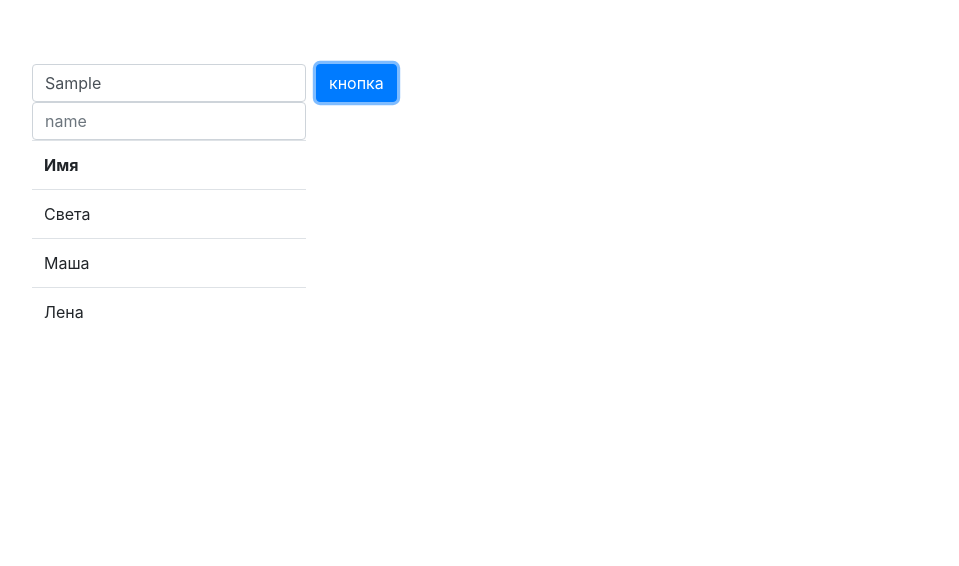
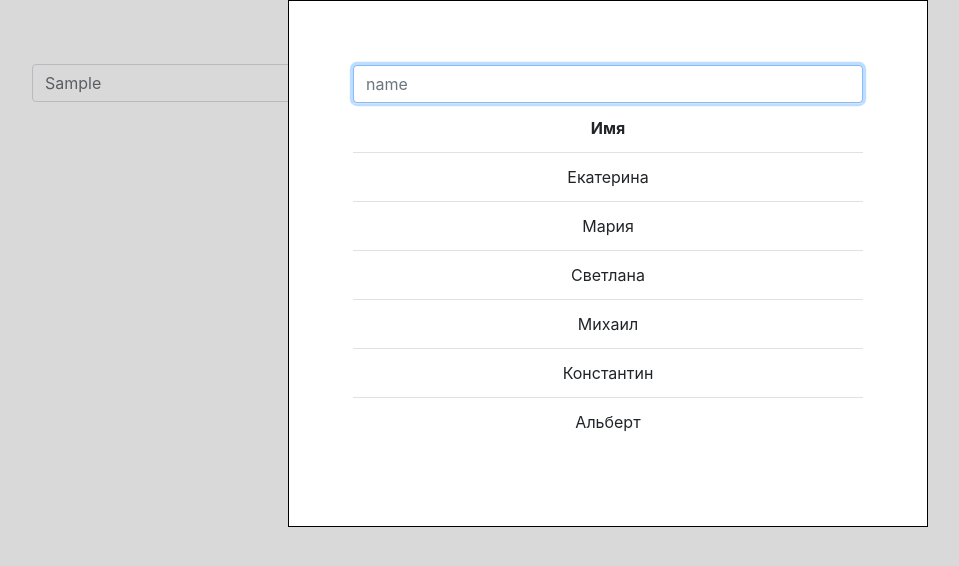
Before and after one commit to ValeriiGri/angularTask, a website: page index.html in a window 1280 px wide. Both pictures are taken after typing "Sample" into the empty fields and a click on the button "кнопка". Shown: the whole page, without its empty margins (32-991 px from the left). Drawn offline with nearby package versions, Linux system fonts and the light colour scheme.

Commit message:
modal done

```diff
--- a/index.html
+++ b/index.html
@@ -1,17 +1,14 @@
 <!DOCTYPE html>
 <html ng-app ="myApp">
+
   <head>
     <meta charset="UTF-8">
     <script src="https://ajax.googleapis.com/ajax/libs/angularjs/1.6.9/angular.min.js"></script>
     <link rel="stylesheet" href="https://maxcdn.bootstrapcdn.com/bootstrap/4.0.0/css/bootstrap.min.css" integrity="sha384-Gn5384xqQ1aoWXA+058RXPxPg6fy4IWvTNh0E263XmFcJlSAwiGgFAW/dAiS6JXm" crossorigin="anonymous">
+    <link rel="stylesheet" type="text/css" href="style.css">
     <script src="app.js"></script>
     <script src="my-comp.component.js"></script>
     <title>Test</title>
-    <style>
-      main{
-        margin:5% 5%;
-      }
-    </style>
   </head>
 
   <body>
--- a/my-comp.component.js
+++ b/my-comp.component.js
@@ -5,19 +5,45 @@ angular.
       	controller: function MyController(){
       		var self = this;
 
-      		self.openWin = function openWin(){
-      			let div = document.querySelector('.second');
-      			div.classList.remove('invisible');
+      		// self.openWin = function openWin(){
+      		// 	let div = document.querySelector('.second');
+      		// 	div.classList.remove('invisible');
 
-      		};
+      		// };
+
+      		self.showCover = function showCover() {
+      			let coverDiv = document.createElement('div');
+      			coverDiv.classList.add('cover-div');
+      			document.body.appendChild(coverDiv);
+    		};
+
+    		self.hideCover = function hideCover() {
+		    	document.body.removeChild(document.querySelector('.cover-div'));
+		    };
+
+		    self.showPrompt = function showPrompt() {
+      			self.showCover();
+      			let input = document.querySelector('.modal-form>input');
+      			let container = document.querySelector('.modal-form-container');
+
+				function complete(value) {
+					hideCover();
+					container.style.display = 'none';
+				}
+
+		      container.style.display = 'block';
+		      input.focus();
+		    };
 
       		self.names = [
 
-							{id: 1, name: 'Света'},
+							{id: 1, name: 'Екатерина'},
+							{id: 2, name: 'Мария'},
+							{id: 3, name: 'Светлана'},
+							{id: 3, name: 'Михаил'},
+							{id: 3, name: 'Константин'},
+							{id: 3, name: 'Альберт'},
 
-							{id: 2, name: 'Маша'},
-
-							{id: 3, name: 'Лена'}
 
 						];
 
--- a/my-comp.template.html
+++ b/my-comp.template.html
@@ -4,13 +4,13 @@
 	    <input type="text" class="form-control" placeholder="">
 	  </div>
 	  <div class="col-auto">
-	    <button class="btn btn-primary" ng-click="$ctrl.openWin()">кнопка</button>
+	    <button class="btn btn-primary" ng-click="$ctrl.showPrompt()">кнопка</button>
 	  </div>
 	</div>
 </form>
-<form>
-	<div class="form-row invisible second">
-      <div class="col-auto">
+
+<div class="modal-form-container">
+    <form class="modal-form">
       	<input type="text" class="form-control" placeholder="name" ng-model="search">
 	    <table class="table">
 	    	<tr>
@@ -20,6 +20,5 @@
 	    		<td>{{name.name}}</td>
 	    	</tr>
 	    </table>
+    </form>
  </div>
-    </div>
-</form>
--- /dev/null
+++ b/style.css
@@ -0,0 +1,31 @@
+main{
+	margin:5% 5%;
+}
+.cover-div {
+  position: fixed;
+  top: 0;
+  left: 0;
+  z-index: 1000;
+  width: 100%;
+  height: 100%;
+  background-color: gray;
+  opacity: 0.3;
+}
+.modal-form-container {
+  position: fixed;
+  top: 0;
+  left: 0;
+  z-index: 1001;
+  display: none;
+  width: 100%;
+  height: 100%;
+  text-align: center;
+}
+.modal-form {
+  display: inline-block;
+  padding: 5%;
+  width: 50%;
+  border: 1px solid black;
+  background: white;
+  vertical-align: middle;
+}
```
Lines whose indentation alone changed are shown as unchanged.
